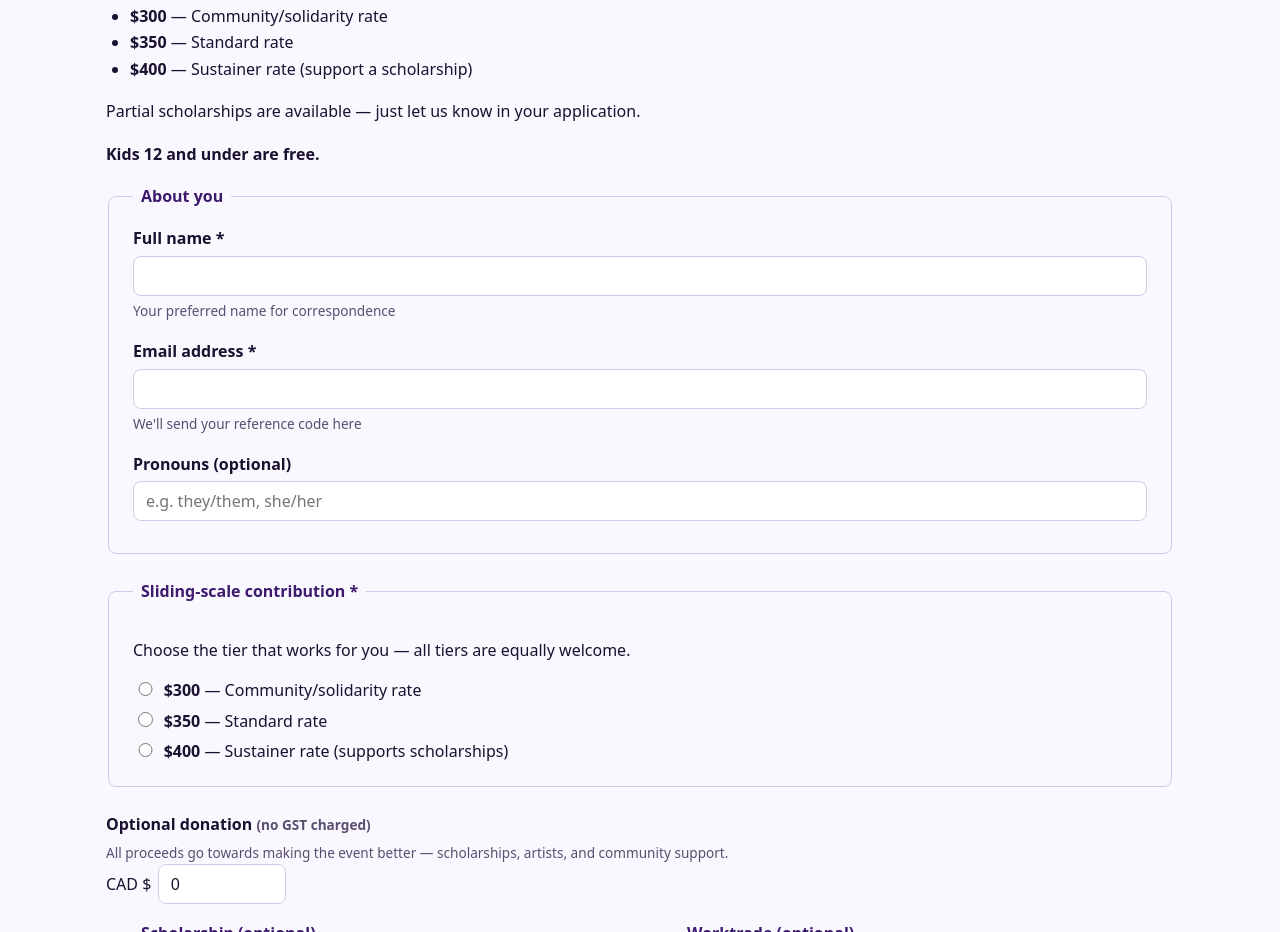
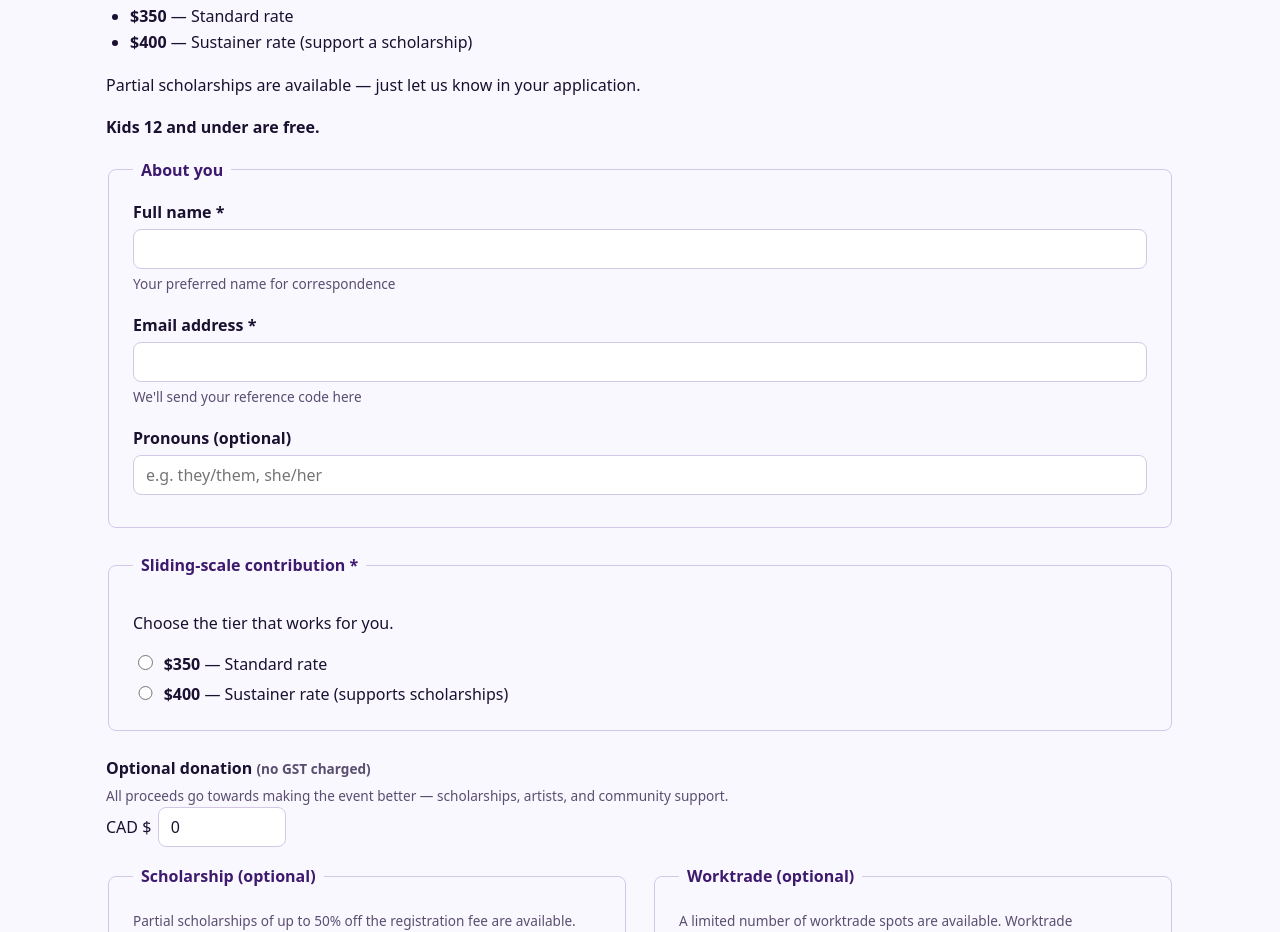
Before and after one commit to liamhelmer/kinfusion, an Eleventy site: page source/src/register-2026-lastminute/index.njk in a window 1280 px wide. Shown: the part 380-1312 px from the top of the page. Built offline with nearby package versions, Linux system fonts and the light colour scheme; Eleventy itself is replaced by a stand-in of ours; files that its build step writes are made by us from their sources; no server answers.

Commit message:
fix: remove solidarity rate from last-minute form

```diff
--- a/source/src/register-2026-lastminute/index.njk
+++ b/source/src/register-2026-lastminute/index.njk
@@ -13,7 +13,6 @@ description: "Last-minute application to attend Kin-Fusion Campout 2026."
 
     <h2>Sliding-Scale Pricing</h2>
     <ul>
-      <li><strong>$300</strong> — Community/solidarity rate</li>
       <li><strong>$350</strong> — Standard rate</li>
       <li><strong>$400</strong> — Sustainer rate (support a scholarship)</li>
     </ul>
@@ -63,13 +62,9 @@ description: "Last-minute application to attend Kin-Fusion Campout 2026."
     <!-- Pricing tier -->
     <fieldset>
       <legend>Sliding-scale contribution <span aria-hidden="true">*</span></legend>
-      <p>Choose the tier that works for you — all tiers are equally welcome.</p>
+      <p>Choose the tier that works for you.</p>
       <label class="radio-label">
-        <input type="radio" name="tier" value="300" required aria-required="true">
-        <span><strong>$300</strong> — Community/solidarity rate</span>
-      </label>
-      <label class="radio-label">
-        <input type="radio" name="tier" value="350">
+        <input type="radio" name="tier" value="350" required aria-required="true">
         <span><strong>$350</strong> — Standard rate</span>
       </label>
       <label class="radio-label">
```
